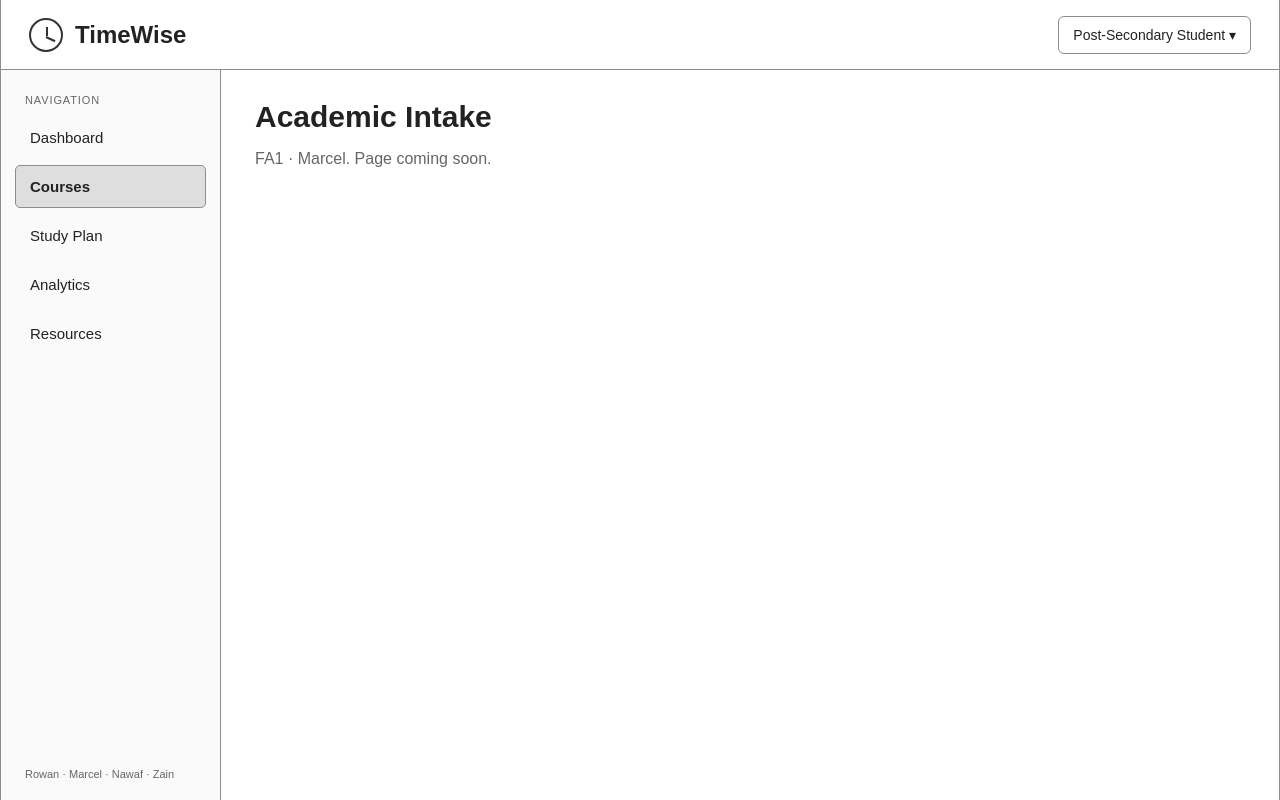
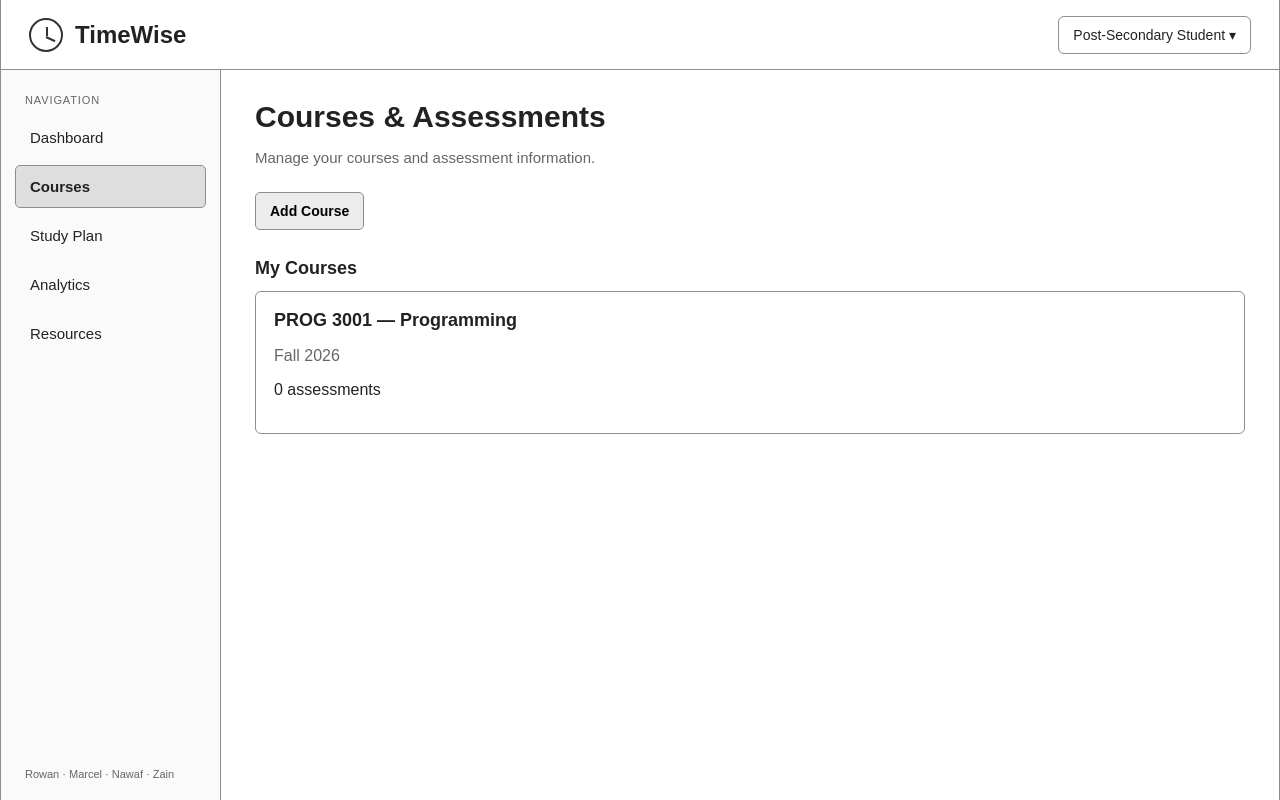
Before and after one commit to TimeWise-Capstone/PSPI, a React (Vite) app: page /#/courses in a window 1280 px wide. Built offline with nearby package versions, Linux system fonts and the light colour scheme.

Commit message:
Add course overview and course creation form

```diff
--- /dev/null
+++ b/src/pages/AcademicIntake.css
@@ -0,0 +1,36 @@
+.ai-page {
+  width: 100%;
+}
+
+.ai-course-list {
+  display: grid;
+  gap: 14px;
+}
+
+.ai-form {
+  max-width: 640px;
+  display: grid;
+  gap: 18px;
+}
+
+.ai-form label {
+  display: grid;
+  gap: 8px;
+  font-size: 14px;
+  font-weight: 700;
+}
+
+.ai-form input {
+  width: 100%;
+  min-width: 0;
+  padding: 10px 12px;
+  border: 1px solid var(--border-dark);
+  border-radius: 4px;
+  font: inherit;
+  font-weight: 400;
+}
+
+.ai-form input:focus-visible {
+  outline: 2px solid var(--text);
+  outline-offset: 2px;
+}
--- a/src/pages/AcademicIntake.jsx
+++ b/src/pages/AcademicIntake.jsx
@@ -1,8 +1,119 @@
+import { useState } from "react";
+import "./AcademicIntake.css";
+
 export default function AcademicIntake() {
+  const [courses, setCourses] = useState([
+    {
+      id: 1,
+      name: "Programming",
+      code: "PROG 3001",
+      term: "Fall 2026",
+      assessments: [],
+    },
+  ]);
+
+  const [showForm, setShowForm] = useState(false);
+
+  function saveCourse(event) {
+    event.preventDefault();
+
+    const data = new FormData(event.currentTarget);
+    const name = data.get("name").trim();
+    const code = data.get("code").trim();
+    const term = data.get("term").trim();
+
+    if (!name || !code || !term) {
+      event.currentTarget.reportValidity();
+      return;
+    }
+
+    setCourses((current) => [
+      ...current,
+      {
+        id: crypto.randomUUID(),
+        name,
+        code,
+        term,
+        assessments: [],
+      },
+    ]);
+
+    setShowForm(false);
+  }
+
+  if (showForm) {
+    return (
+      <section className="ai-page">
+        <h1>Add Course</h1>
+        <p className="subtext">Enter your course information.</p>
+
+        <form className="panel ai-form" onSubmit={saveCourse}>
+          <label>
+            Course Name
+            <input name="name" required pattern=".*\S.*" />
+          </label>
+
+          <label>
+            Course Code
+            <input name="code" required pattern=".*\S.*" />
+          </label>
+
+          <label>
+            Academic Term
+            <input
+              name="term"
+              placeholder="Fall 2026"
+              required
+              pattern=".*\S.*"
+            />
+          </label>
+
+          <div className="btn-row">
+            <button
+              className="btn"
+              type="button"
+              onClick={() => setShowForm(false)}
+            >
+              Cancel
+            </button>
+
+            <button className="btn primary" type="submit">
+              Save Course
+            </button>
+          </div>
+        </form>
+      </section>
+    );
+  }
+
   return (
-    <section className="page">
-      <h1>Academic Intake</h1>
-      <p className="muted">FA1 &middot; Marcel. Page coming soon.</p>
+    <section className="ai-page">
+      <h1>Courses & Assessments</h1>
+      <p className="subtext">
+        Manage your courses and assessment information.
+      </p>
+
+      <div className="btn-row">
+        <button
+          className="btn primary"
+          type="button"
+          onClick={() => setShowForm(true)}
+        >
+          Add Course
+        </button>
+      </div>
+
+      <h2 className="section-title">My Courses</h2>
+
+      <div className="ai-course-list">
+        {courses.map((course) => (
+          <article className="panel" key={course.id}>
+            <h2>{course.code} — {course.name}</h2>
+            <p className="muted">{course.term}</p>
+            <p>{course.assessments.length} assessments</p>
+          </article>
+        ))}
+      </div>
     </section>
   );
 }
```
